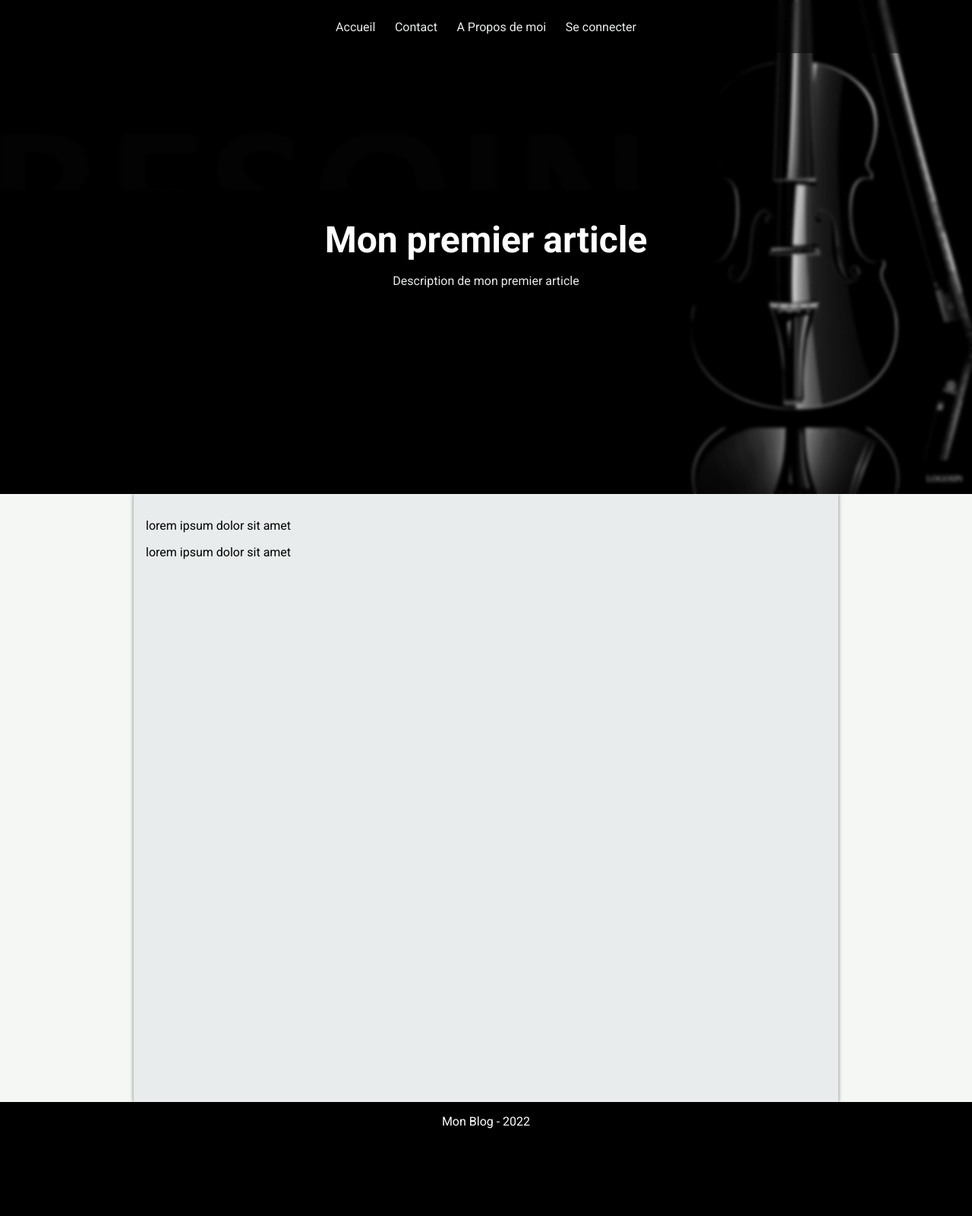
After one commit to Djeg/exo-php-poo, a PHP site: page /article.php?id=1 in a window 1280 px wide. The commit adds this page. Shown: the whole page at 76% size. Run offline with PHP 8.4, Linux system fonts and the light colour scheme; data comes from the database, SQL or seed files in the repository.

Commit message:
Correction exo 1 & 2

```diff
--- /dev/null
+++ b/public/article.php
@@ -0,0 +1,62 @@
+<?php
+
+require __DIR__ . '/../vendor/autoload.php';
+
+// Récupération de l'id de larticle:
+$id = $_GET['id'];
+// Création d'une instance de PDO (connection à la base de données)
+$connection = new PDO('mysql:host=localhost;port=3306;dbname=blog', 'root', '');
+// $connection: PDO
+// Préparation d'une requête SQL
+$requete = $connection->query("SELECT * FROM articles WHERE id = $id");
+// $requete: PDOStatement|false
+// éxécute la requête SQL et on récupére les résultat
+$article = $requete->fetch();
+// $articles: array
+?>
+<html lang="en">
+
+<head>
+    <meta charset="UTF-8">
+    <meta http-equiv="X-UA-Compatible" content="IE=edge">
+    <meta name="viewport" content="width=device-width, initial-scale=1.0">
+    <link rel="preconnect" href="https://fonts.googleapis.com">
+    <link rel="preconnect" href="https://fonts.gstatic.com" crossorigin>
+    <link href="https://fonts.googleapis.com/css2?family=Roboto:ital,wght@0,100;0,300;0,400;0,500;0,700;0,900;1,100;1,300;1,400;1,500;1,700;1,900&display=swap" rel="stylesheet">
+    <link rel="stylesheet" href="/style.css" />
+    <title>Mon Blog - <?= $article['title'] ?></title>
+</head>
+
+<body>
+    <header>
+        <div class="blur"></div>
+        <nav>
+            <a href="/">
+                <p>Accueil</p>
+            </a>
+            <a href="#contact">
+                <p>Contact</p>
+            </a>
+            <a href="#a-propos">
+                <p>A Propos de moi</p>
+            </a>
+            <a href="#se-connecter">
+                <p>Se connecter</p>
+            </a>
+        </nav>
+        <h1><?= $article['title'] ?></h1>
+        <p><?= $article['description'] ?></p>
+    </header>
+
+    <main>
+        <div class="content">
+            <?= $article['content'] ?>
+        </div>
+    </main>
+
+    <footer>
+        <p>Mon Blog - 2022</p>
+    </footer>
+</body>
+
+</html>
--- /dev/null
+++ b/public/style.css
@@ -0,0 +1,126 @@
+:root {
+    --color-beige: #f4f7f3;
+    --color-grise: #e9ecec;
+    --color-green: #697268;
+}
+
+body,
+html {
+    background-color: var(--color-beige);
+    padding: 0;
+    margin: 0;
+    font-family: "Roboto";
+}
+
+header {
+    min-height: 650px;
+    display: flex;
+    background-image: url("/images/violons.jpg");
+    background-repeat: no-repeat;
+    background-size: cover;
+    background-attachment: fixed;
+    position: relative;
+    flex-direction: column;
+    align-items: center;
+    justify-content: center;
+}
+header .blur {
+    position: absolute;
+    top: 0;
+    bottom: 0;
+    left: 0;
+    right: 0;
+    backdrop-filter: blur(2px);
+    background-color: rgba(0, 0, 0, 0.2);
+}
+header nav {
+    position: fixed;
+    z-index: 1;
+    width: 100%;
+    display: flex;
+    justify-content: center;
+    backdrop-filter: blur(2px);
+    background-color: rgba(0, 0, 0, 0.5);
+    top: 0;
+}
+header nav a {
+    display: flex;
+    justify-content: center;
+    align-items: center;
+    padding: 0.6rem 0.8rem;
+    color: white;
+    text-decoration: none;
+}
+header nav a p {
+    text-align: center;
+}
+header h1 {
+    color: white;
+    position: relative;
+    z-index: 1;
+    font-size: 3rem;
+    margin-bottom: 0;
+}
+header p {
+    color: var(--color-grise);
+    position: relative;
+    z-index: 1;
+}
+
+main {
+    min-height: 800px;
+    display: flex;
+    flex-direction: column;
+    align-items: center;
+    justify-content: stretch;
+}
+
+main .content {
+    min-width: 70%;
+    background-color: var(--color-grise);
+    flex-grow: 2;
+    box-shadow: 0px 0px 5px rgba(0, 0, 0, 0.5);
+    padding: 1rem;
+}
+
+footer {
+    color: white;
+    display: flex;
+    flex-direction: column;
+    align-items: center;
+    background-color: black;
+    min-height: 150px;
+}
+
+footer p {
+    text-align: center;
+    flex-grow: 2;
+}
+
+.article-vignette {
+    display: flex;
+    flex-direction: column;
+    text-decoration: none;
+    color: black;
+    padding: 0.4rem;
+    border-radius: 5px;
+    transition: all 0.5s;
+}
+
+.article-vignette h2 {
+    margin-bottom: 0;
+}
+
+.article-vignette:hover {
+    background-color: var(--color-beige);
+}
+
+.article-vignette .description {
+    color: black;
+    margin-bottom: 0;
+}
+
+.article-vignette .date {
+    font-size: 0.8rem;
+    color: rgba(0, 0, 0, 0.7);
+}
```
Also changed, not shown: public/index.php (+60 -19 lines), public/images/clouds.jpg (added), public/images/violons.jpg (added).
